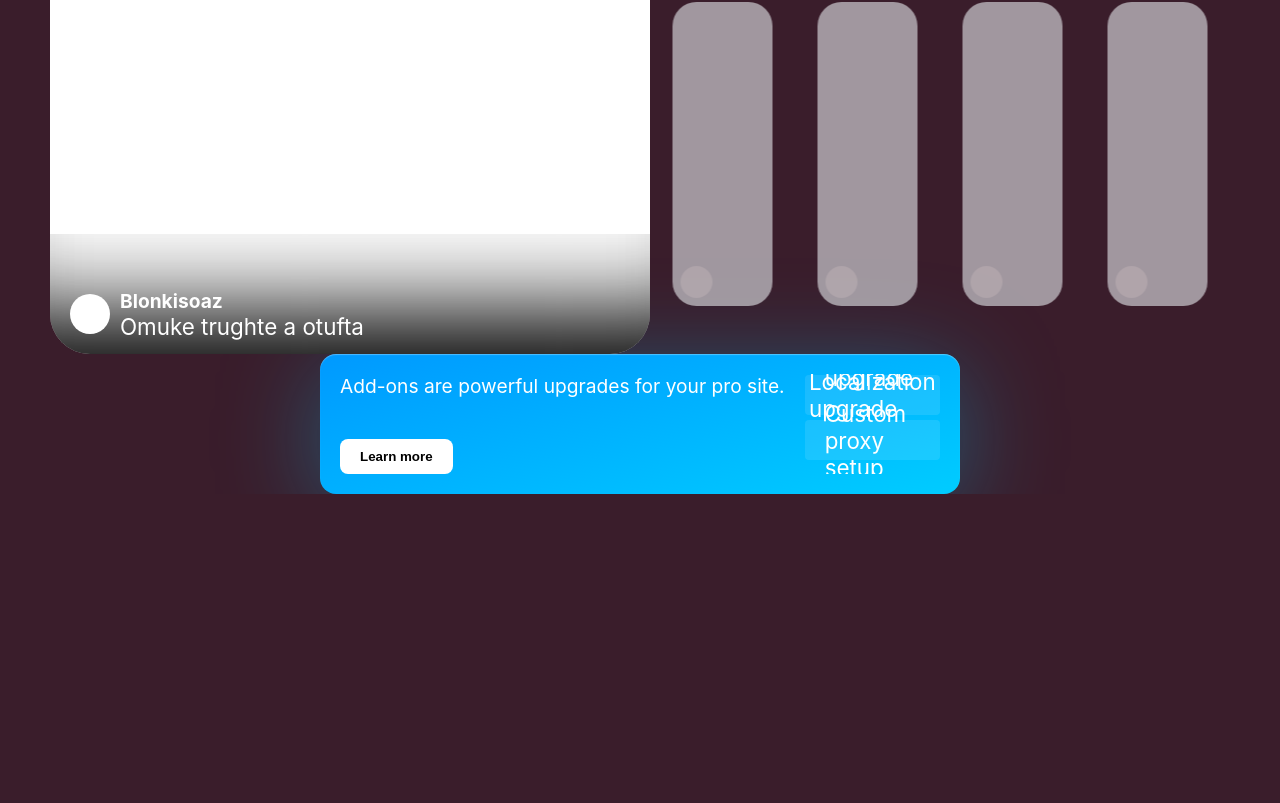
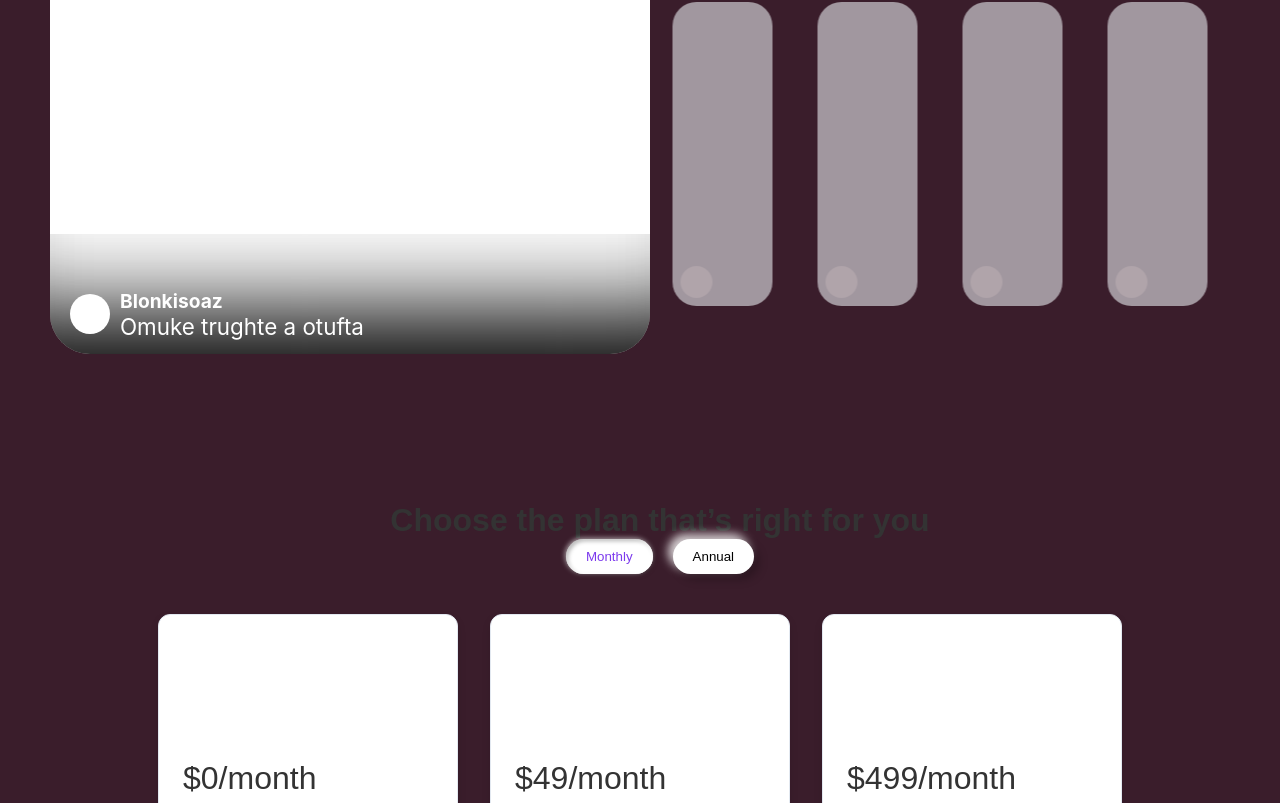
Before and after one commit to 911Abaddon/test1, a React (Create React App) app: page / in a window 1280 px wide. Shown: the part 1997-2800 px from the top of the page. Before the commit the page ends 2491 px from the top, so only its background shows below. Built offline with nearby package versions, Linux system fonts and the light colour scheme.

Commit message:
update 5

```diff
--- /dev/null
+++ b/src/components/NeumorphismButton.js
@@ -0,0 +1,12 @@
+import React from 'react';
+import styles from './NeumorphismButton.module.css'; // Make sure the path is correct
+
+const NeumorphismButton = ({ isActive, children, onClick }) => {
+  return (
+    <button className={`${styles.buttonBase} ${isActive ? styles.active : ''}`} onClick={onClick}>
+      {children}
+    </button>
+  );
+};
+
+export default NeumorphismButton;
--- /dev/null
+++ b/src/components/NeumorphismButton.module.css
@@ -0,0 +1,20 @@
+/* NeumorphismButton.module.css */
+
+.buttonBase {
+    padding: 10px 20px;
+    border-radius: 9999px; /* Fully rounded */
+    display: flex;
+    align-items: center;
+    gap: 8px;
+    background-color: #F8FAFC; /* Light grey background */
+    color: #060606; /* Dark grey text */
+    border: none;
+    cursor: pointer;
+    box-shadow: 5px 5px 10px rgba(0, 0, 0, 0.25), -5px -5px 10px rgba(255, 255, 255, 0.8);
+    transition: box-shadow 0.3s ease, color 0.3s ease;
+  }
+
+  .buttonBase:hover, .buttonBase.active {
+    color: #7C3AED; /* Violet text on hover and active */
+    box-shadow: -1px -1px 5px rgba(255, 255, 255, 0.6), 1px 1px 5px rgba(0, 0, 0, 0.3), inset -2px -2px 5px rgba(255, 255, 255, 1), inset 2px 2px 4px rgba(0, 0, 0, 0.3);
+  }
--- a/src/pages/Homepage.js
+++ b/src/pages/Homepage.js
@@ -5,6 +5,7 @@ import Mewsletter from './Mewsletter';
 import Product from './Product';
 import ProductFeat from './ProductFeat';
 import FeatureCard from './FeatureCard';
+import Pricing from './Pricing';
 
 const Homepage = () => {
   return (
@@ -12,6 +13,7 @@ const Homepage = () => {
       <Mewsletter />
       <ProductFeat />
       <FeatureCard />
+      <Pricing />
       <Product />
 
     </div>
--- /dev/null
+++ b/src/pages/Pricing.css
@@ -0,0 +1,184 @@
+.pricing-table {
+    display: flex;
+    flex-wrap: wrap; /* If you want them to wrap on smaller screens */
+    gap: 32px; /* Adjust this value to control the spacing */
+    justify-content: center; /* This will center the cards if there's extra space */
+    background-color: transparent;
+
+  }
+
+  .pricing-card {
+    width: 250px; /* Adjust to use a fixed width or percentage as necessary */
+    background-color: #fff;
+    border-radius: 12px; /* 'rounded-xl' typically is around 12px */
+    border: 1px solid #e2e8f0; /* 'border-slate-300' */
+    padding: 24px; /* 'p-6' */
+    box-shadow: 0 4px 8px rgba(0, 0, 0, 0.1); /* Adjust as necessary */
+    cursor: pointer;
+    transition: transform 0.3s ease-in-out;
+
+  }
+
+
+  .pricing-header h1 {
+    font-size: 2rem; /* Example size */
+    color: #333; /* Example color */
+    text-align: center; /* Center align text */
+    font-family: 'Arial', sans-serif; /* Specifying font */
+    margin: auto;
+    width: 600px;
+  }
+
+
+
+  .pricing-card:hover {
+    box-shadow: 0 6px 12px rgba(0, 0, 0, 0.2);
+    transform: scale(1.05);
+  }
+
+  .pricing-card h1,
+  .pricing-card h2,
+  .pricing-card h3,
+  .pricing-card p {
+    text-align: left; /* Aligns text to the left */
+    font-family: Arial, sans-serif;
+  }
+
+  .pricing-card.active .price {
+    color: #7C3AED; /* Blue color for the price when active */
+  }
+
+  .pricing-card .header {
+    display: flex;
+    justify-content: space-between;
+    align-items: center;
+    margin-bottom: 20px;
+  }
+
+  .pricing-card h1 { /* Assuming h1 is for the main price */
+    font-size: 60px; /* 3.75rem equivalent for text-6xl */
+    font-weight: bold;
+  }
+
+  .pricing-card h2 { /* Assuming h2 is for the plan name */
+    font-size: 24px; /* 1.5rem equivalent for text-2xl */
+    font-weight: bold;
+  }
+
+  .pricing-card h3 {
+    font-weight: 600; /* Adjust as necessary */
+    color: #ff0000; /* The color you want */
+    /* ... other styles ... */
+  }
+
+  .pricing-card p { /* For other descriptive texts */
+    font-size: 18px; /* 1.125rem equivalent for text-lg */
+  }
+
+  .pricing-card ul {
+    list-style: none;
+    padding-left: 0;
+    margin: 0;
+    margin-bottom: 20px;
+  }
+
+  .pricing-card li {
+    padding: 5px 0;
+    text-align: left;
+  }
+
+  .pricing-card li:not(.price)::before {
+    content: '✔'; /* You can also use a custom image or icon */
+    color: #000000; /* The color you want */
+    margin-right: 8px; /* Adjust spacing as necessary */
+  }
+
+  .pricing-card .price {
+    font-size: 2rem; /* Adjust the size as needed */
+    color: #333; /* Default color */
+    text-align: left;
+  }
+
+  .pricing-card button {
+    background-color: black; /* Use the color of your choice */
+    color: white;
+    border: none;
+    border-radius: 12px; /* 'rounded-lg' */
+    padding: 12px 24px; /* Adjust to match the example */
+    font-weight: 600; /* 'font-semibold' */
+    text-transform: uppercase;
+    text-align: center;
+    justify-content: center
+  }
+
+  /*
+  .pricing-card button:hover {
+    background-color: #18aa18; /* Change Button Color when hovered
+  } */
+
+  .pricing-card.active button {
+    background-color: #7C3AED; /* Adjust if you want a different active state color */
+    color: #ffffff; /* Ensure text visibility */
+  }
+
+  .pricing-header {
+    text-align: center;
+    padding: 20px;
+    margin: 0 auto;
+    width: 1000px;
+    margin: auto;
+
+  }
+
+  .pricing-header h3 {
+    font-weight: 600; /* font-semibold */
+    font-size: 3.25rem; /* text-5xl equivalent, adjust as necessary */
+    text-align: center; /* text-center */
+    margin-bottom: 1.5rem; /* mb-6, assuming 1rem = 4 units in your setup */
+  }
+
+  /* For larger screens, you might want to increase the font size, similar to lg:text-7xl */
+  @media (min-width: 1024px) { /* This assumes 'lg' breakpoint is at 1024px */
+    .pricing-header h3 {
+      font-size: 4.5rem; /* Adjust to match lg:text-7xl exactly as needed */
+    }
+  }
+
+
+
+  .billing-cycle-buttons {
+    display: flex;
+    justify-content: center;
+    margin-bottom: 20px;
+  }
+
+  .billing-cycle-buttons button {
+    padding: 10px 20px;
+    margin: 0 10px;
+    border: none;
+    border-radius: 20px;
+    cursor: pointer;
+    background-color: #ffffff; /* Default non-selected background */
+    color: #000000;
+  }
+
+
+  .save-label {
+    background-color: #ff0000; /* Add desired color */
+    color: #ffffff;
+    padding: 5px 10px;
+    border-radius: 10px;
+    font-size: 0.8rem;
+    /* Position it as per your design, assuming top-right of the annual button */
+  }
+
+  /* PricingTier.css */
+
+  .pricing-table-container {
+    position: relative;
+    overflow: hidden;
+    margin: auto;
+    background-color: transparent;
+    width: 1000px;
+    margin-top: 10%;
+  }
--- /dev/null
+++ b/src/pages/Pricing.js
@@ -0,0 +1,108 @@
+import React, { useState } from 'react';
+import './Pricing.css'; // Make sure this path is correct to include your CSS
+import NeumorphismButton from '../components/NeumorphismButton';
+
+
+const Pricing = () => {
+  const [selectedPlan, setSelectedPlan] = useState(null);
+  const [billingCycle, setBillingCycle] = useState('Monthly');
+
+  const handlePlanSelect = (plan) => {
+    setSelectedPlan(plan);
+  };
+
+  const handleBillingCycleChange = (cycle) => {
+    setBillingCycle(cycle);
+  };
+
+  return (
+    <div className="pricing-table-container">
+      <div className="ping"></div> {/* Add the ping element */}
+      <div className="pricing-header">
+        <h1>Choose the plan that’s right for you</h1>
+        <div className="billing-cycle-buttons">
+          <NeumorphismButton
+            isActive={billingCycle === 'Monthly'}
+            onClick={() => handleBillingCycleChange('Monthly')}>
+            Monthly
+          </NeumorphismButton>
+          <NeumorphismButton
+            isActive={billingCycle === 'Annual'}
+            onClick={() => handleBillingCycleChange('Annual')}>
+            Annual
+          </NeumorphismButton>
+        </div>
+      </div>
+      <div className="pricing-table">
+        <PricingCard
+          title="Free"
+          price="$0/month"
+          description="Everything to start"
+          features={[
+            '10,000 requests/month',
+            'Basic in app support',
+            '2 users on your account',
+            '1 workspace',
+          ]}
+          buttonText="SIGN UP FREE"
+          active={selectedPlan === 'Free'}
+          onPlanSelect={() => handlePlanSelect('Free')}
+        />
+        <PricingCard
+          title="Professional"
+          price="$49/month"
+          description="Everything to launch"
+          features={[
+            '100,000 requests/month',
+            'Email in app support',
+            '10 users on your account',
+            '10 work spaces',
+          ]}
+          buttonText="SIGN UP PROFESSIONAL"
+          active={selectedPlan === 'Professional'}
+          onPlanSelect={() => handlePlanSelect('Professional')}
+        />
+        <PricingCard
+          title="Enterprise"
+          price="$499/month"
+          description="Everything to go public"
+          features={[
+            '10,000,000 requests/month',
+            'Phone support',
+            'Unlimited users on your account',
+            'Unlimited work spaces',
+          ]}
+          buttonText="SIGN UP ENTERPRISE"
+          active={selectedPlan === 'Enterprise'}
+          onPlanSelect={() => handlePlanSelect('Enterprise')}
+        />
+      </div>
+    </div>
+  );
+};
+
+const PricingCard = ({ title, price, description, features, buttonText, active, onPlanSelect }) => {
+  const cardClass = active ? 'pricing-card active' : 'pricing-card';
+
+  return (
+    <div className={cardClass} onClick={onPlanSelect}>
+      <div className="card-header">
+        <h2>{title}</h2>
+        <p>{description}</p>
+        <p className="price">{price}</p>
+      </div>
+      <div className="card-body">
+        <ul>
+          {features.map((feature, index) => (
+            <li key={index}>{feature}</li>
+          ))}
+        </ul>
+      </div>
+      <div className="card-footer">
+        <button>{buttonText}</button>
+      </div>
+    </div>
+  );
+};
+
+export default Pricing;
```
